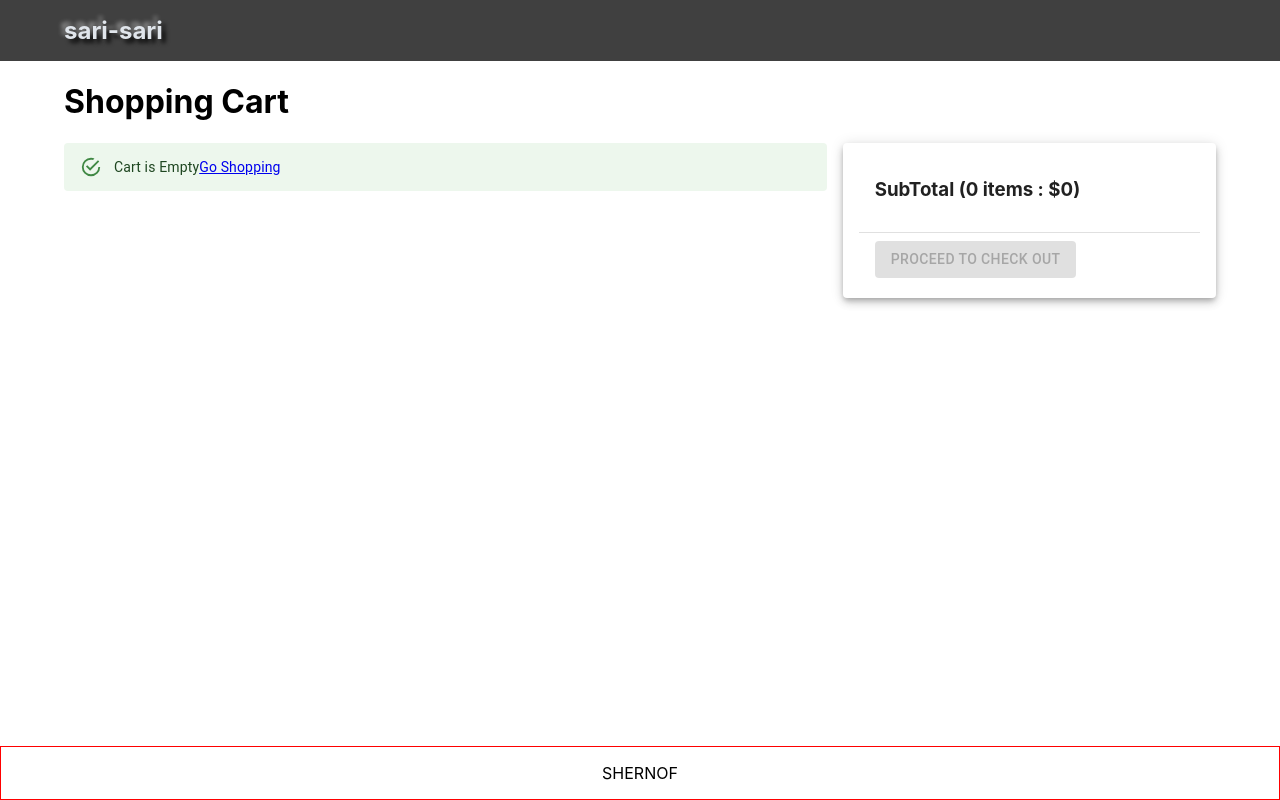
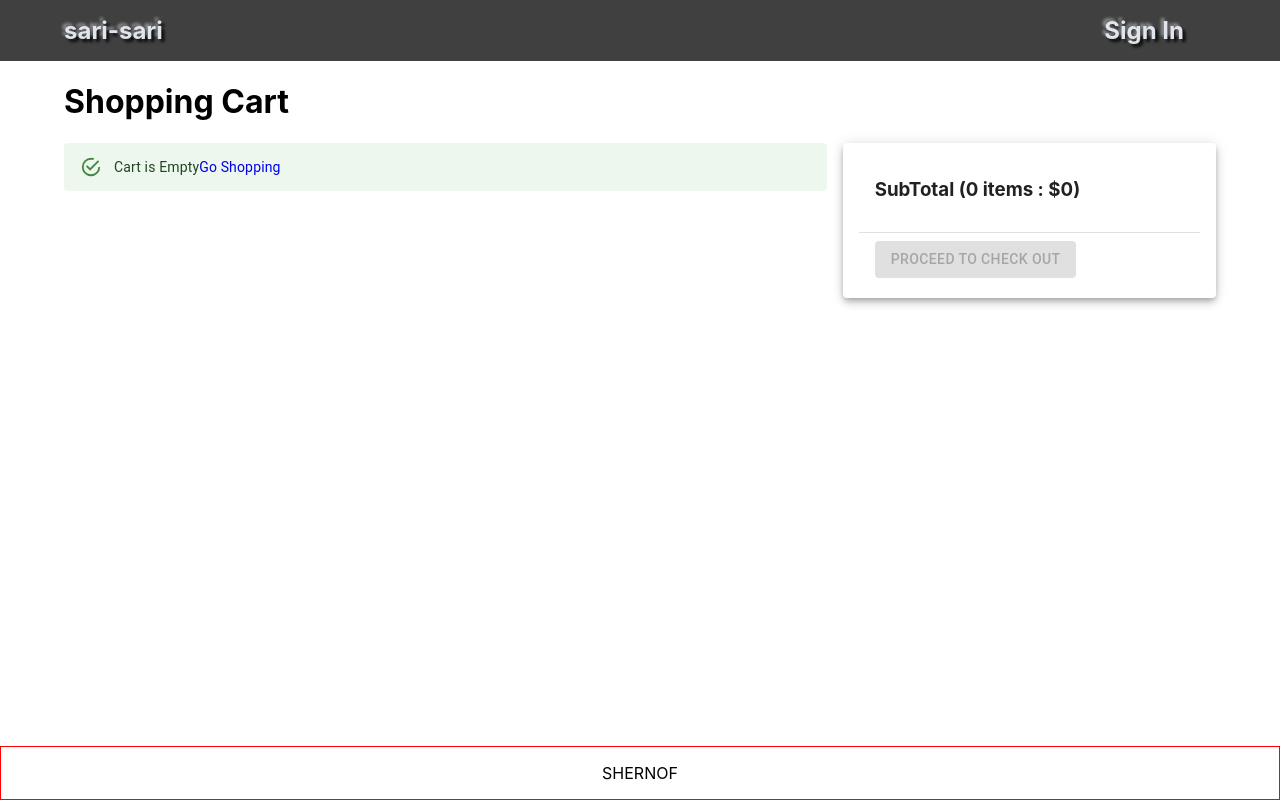
Before and after one commit to SHERNOF/sari-sari, a React (Create React App) app in the folder frontend/: page /cart in a window 1280 px wide. Built offline with nearby package versions, Linux system fonts and the light colour scheme.

Commit message:
continued the <SignInPage />

```diff
--- a/frontend/src/App.js
+++ b/frontend/src/App.js
@@ -9,29 +9,39 @@ import { Store } from "./store";
 import Stack from "@mui/material/Stack";
 import CartPage from "./pages/CartPage";
 import SignInPage from "./pages/SignInPage";
+import Dropdown from "./ui/dropdown/Dropdwon";
 
 function App() {
   const { state } = useContext(Store);
-  const { cart } = state;
+  const { cart, userInfo } = state;
 
   return (
     <BrowserRouter>
       <div className="app">
         <header>
-          <Container style={{ display: "flex" }}>
-            <Link to="/">sari-sari</Link>
-            <div style={{ marginLeft: "2rem" }}>
-              <Link to="/cart">
+          <Container
+            style={{ display: "flex", justifyContent: "space-between" }}
+          >
+            <div style={{ display: "flex", alignItems: "center" }}>
+              <Link to="/">sari-sari</Link>
+            </div>
+            <div
+              style={{
+                marginLeft: "2rem",
+                display: "flex",
+                alignItems: "center",
+              }}
+            >
+              {userInfo ? <Dropdown /> : <Link to="/signin">Sign In</Link>}
+              <Link to="/cart" style={{ marginLeft: "2rem" }}>
                 {cart.cartItems.length > 0 && (
                   <Stack>
-                    {/* <Badge badgeContent={cart.cartItems.length} color="secondary">cart</Badge> */}
-
                     <Badge
                       badgeContent={cart.cartItems.reduce(
                         (a, c) => a + c.quantity,
                         0
                       )}
-                      color="secondary"
+                      color="primary"
                     >
                       cart
                     </Badge>
--- a/frontend/src/index.css
+++ b/frontend/src/index.css
@@ -15,6 +15,9 @@ header {
   background: #404040;
   padding: 1rem;
 }
+a {
+  text-decoration: none;
+}
 header a {
   text-decoration: none;
   font-weight: bold;
@@ -22,13 +25,12 @@ header a {
   /* font-family: "Poppins", sans-serif; */
   font-size: 1.5em;
   color: #e0e5eb;
-  text-shadow: -4px -4px 4px rgba(255, 255, 255, 0.4),
-    4px 4px 4px rgba(0, 0, 0, 0.874);
+  text-shadow: -3px -3px 3px rgba(255, 255, 255, 0.4),
+    3px 3px 3px rgba(0, 0, 0, 0.874);
   caret-color: #262626;
-  outline: none;
+  /* outline: none; */
 }
 main {
-  /* padding: 1rem; */
   flex: 1;
 }
 .products {
--- a/frontend/src/pages/SignInPage.jsx
+++ b/frontend/src/pages/SignInPage.jsx
@@ -1,4 +1,4 @@
-import { useContext, useState } from "react";
+import { useContext, useEffect, useState } from "react";
 import { Helmet } from "react-helmet-async";
 import { Link, useLocation, useNavigate } from "react-router-dom";
 import Button from "../ui/button/Button";
@@ -6,20 +6,20 @@ import FormElements from "../ui/formElements/FormElements";
 import Input from "../ui/input/Input";
 import Label from "../ui/label/Label";
 import axios from "axios";
+import { Store } from "../store";
 
 export default function SignInPage() {
   const { search } = useLocation();
   const redirectInUrl = new URLSearchParams(search).get("redirect");
   const redirect = redirectInUrl ? redirectInUrl : "/";
-  const navigate = useNavigate()
-
+  const navigate = useNavigate();
 
   const [email, setemail] = useState("");
   console.log(email);
   const [password, setpassword] = useState("");
 
-  const { state, dispatch: ctxDispatch } = useContext(Store)
-
+  const { state, dispatch: ctxDispatch } = useContext(Store);
+  const { userInfo } = state;
 
   const submitHandler = async (e) => {
     e.preventDefault();
@@ -28,16 +28,21 @@ export default function SignInPage() {
         email,
         password,
       });
-      ctxDispatch({ type: 'USER_SIGNIN', payload: data})
-      localStorage,setItem('userInfo', JSON.stringify(data))
-      navigate(redirect || '')
+      ctxDispatch({ type: "USER_SIGNIN", payload: data });
+      localStorage.setItem("userInfo", JSON.stringify(data));
+      navigate(redirect || "");
       console.log(data);
     } catch (err) {
-      alert( 'Invalid email or password')
+      alert("Invalid email or password");
     }
     setemail("");
     setpassword("");
   };
+  useEffect(() => {
+    if (userInfo) {
+      navigate(redirect);
+    }
+  }, [navigate, redirect, userInfo]);
 
   return (
     <div
--- a/frontend/src/store.js
+++ b/frontend/src/store.js
@@ -3,6 +3,9 @@ import { createContext, useReducer } from "react";
 export const Store = createContext();
 const initialState = {
   cart: {
+    userInfo: localStorage.getItem("userInfo")
+      ? JSON.parse(localStorage.getItem("userInfo"))
+      : null,
     cartItems: localStorage.getItem("cartItems")
       ? JSON.parse(localStorage.getItem("cartItems"))
       : [],
@@ -39,9 +42,11 @@ function reducer(state, action) {
       localStorage.setItem("cartItems", JSON.stringify(cartItems));
       return { ...state, cart: { ...state.cart, cartItems } };
     }
-    case "USER_SIGNIN":{
-      return {...state, userInfo: action.payload}
+    case "USER_SIGNIN": {
+      return { ...state, userInfo: action.payload };
     }
+    case "USER_SIGNOUT":
+      return { ...state, userInfo: null };
 
     default:
       return state;
--- /dev/null
+++ b/frontend/src/ui/dropdown/Dropdwon.jsx
@@ -0,0 +1,53 @@
+import Box from "@mui/material/Box";
+import InputLabel from "@mui/material/InputLabel";
+import MenuItem from "@mui/material/MenuItem";
+import FormControl from "@mui/material/FormControl";
+import Select from "@mui/material/Select";
+import { useContext, useState } from "react";
+import { Store } from "../../store";
+import { Link } from "react-router-dom";
+import { Divider } from "@mui/material";
+
+export default function Dropdown(props) {
+  const { state, dispatch: ctxDispatch } = useContext(Store);
+  const { userInfo } = state;
+
+  const signOutHandler = () => {
+    ctxDispatch({ type: "USER_SIGNOUT" });
+    localStorage.removeItem("userInfo");
+  };
+  return (
+    <Box
+      sx={{
+        minWidth: 200,
+        marginLeft: "2rem",
+      }}
+    >
+      <FormControl fullWidth>
+        <InputLabel id="demo-simple-select-label" sx={{ color: "white" }}>
+          {userInfo.name}
+        </InputLabel>
+        <Select
+          labelId="demo-simple-select-label"
+          id="demo-simple-select"
+          // label={userInfo.name}
+        >
+          <Link to="/profile">
+            <MenuItem>User Profile</MenuItem>
+          </Link>
+          <Link to="/orderhistory">
+            <MenuItem>Order History</MenuItem>
+          </Link>
+          <Divider></Divider>
+          <Link
+            to="/#signout"
+            onClick={signOutHandler}
+            style={{ fontSize: "2px" }}
+          >
+            <MenuItem>Sign Out</MenuItem>
+          </Link>
+        </Select>
+      </FormControl>
+    </Box>
+  );
+}
```
Also changed, not shown: 1 other file (tests, documents, lock files or other folders).
